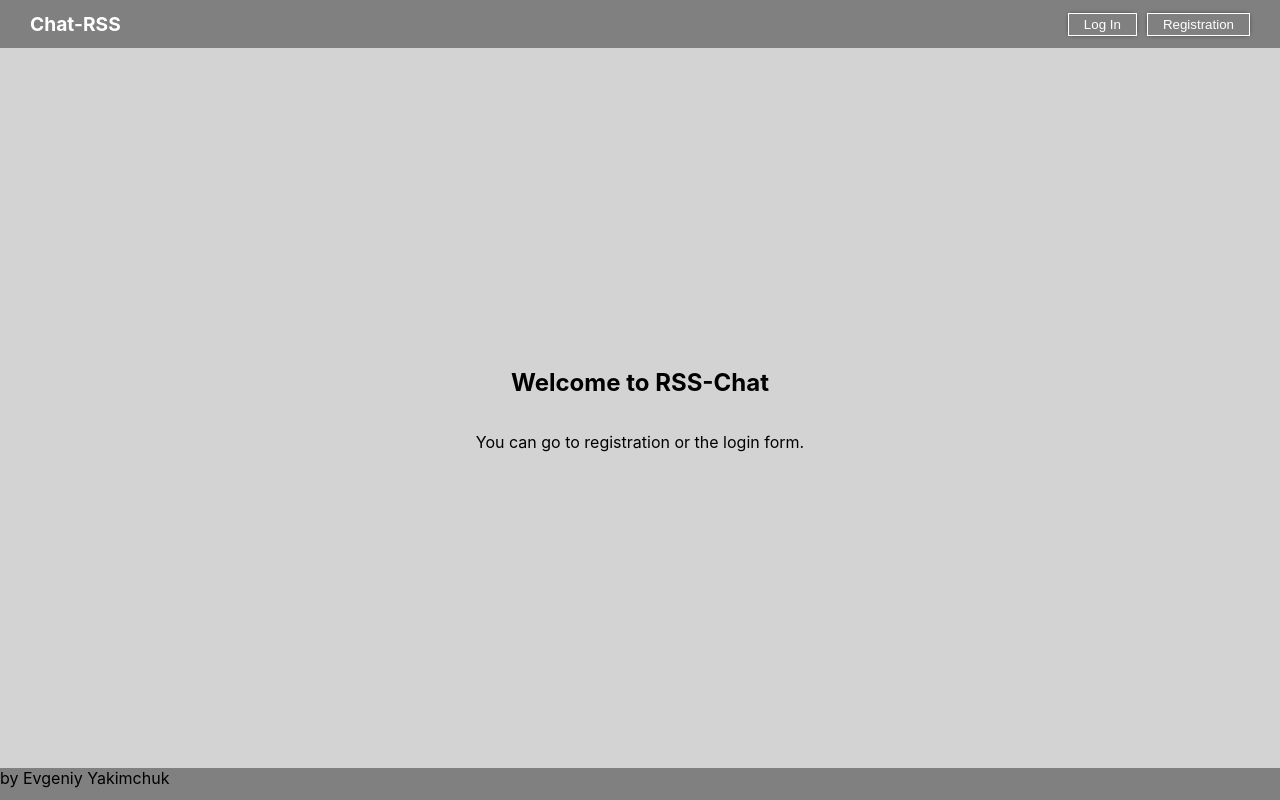
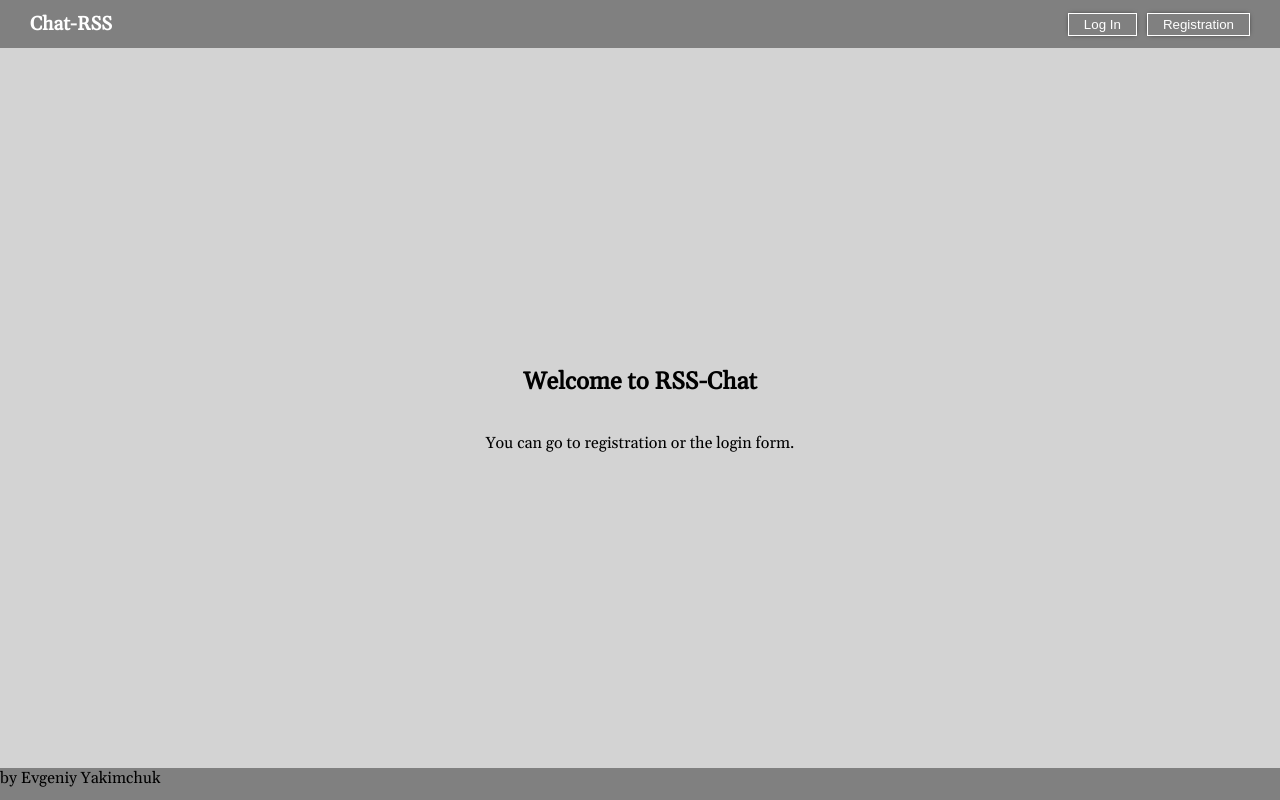
Before and after one commit to yakGjen/chat-rss, a React (Create React App) app: page / in a window 1280 px wide. Built offline with nearby package versions, Linux system fonts and the light colour scheme.

Commit message:
style: add fonts

```diff
--- a/src/components/App.css
+++ b/src/components/App.css
@@ -1,3 +1,5 @@
+@import url("https://fonts.googleapis.com/css?family=Gelasio&display=swap");
+
 .app {
   min-height: 100vh;
   display: flex;
@@ -5,5 +7,7 @@
   justify-content: space-between;
   align-items: center;
 
+  font-family: 'Gelasio', serif;
+
   background: lightgray;
 }
--- a/src/components/App.js
+++ b/src/components/App.js
@@ -42,9 +42,9 @@ class App extends Component {
       }
     });
 
-    if (this.state.loggedIn) {
+    /*if (this.state.loggedIn) {
       this.props.history.push('/chat-window');
-    }
+    }*/
   }
 
   /*
@@ -61,6 +61,7 @@ class App extends Component {
 
       // this.handleDataInBackground();
       this.openConnection();
+      this.setSoketHandlers();
 
       console.log('localstorage runned with credentials');
     } else {
--- a/src/components/ChatWindow/ChatWindow.js
+++ b/src/components/ChatWindow/ChatWindow.js
@@ -11,11 +11,14 @@ class ChatWindow extends Component {
   }
 
   componentDidMount() {
-    console.log('chat mounted');
-    console.log(this.props.data);
+    console.log('chat-window mounted');
+    // define this.elem
+    console.log(this.elem);
+    this.props.scrollDown(this.elem);
   }
 
   componentDidUpdate(prevProps, prevState, snapshot) {
+    console.log('chat-window was updated');
     this.props.scrollDown(this.elem);
   }
 
```
